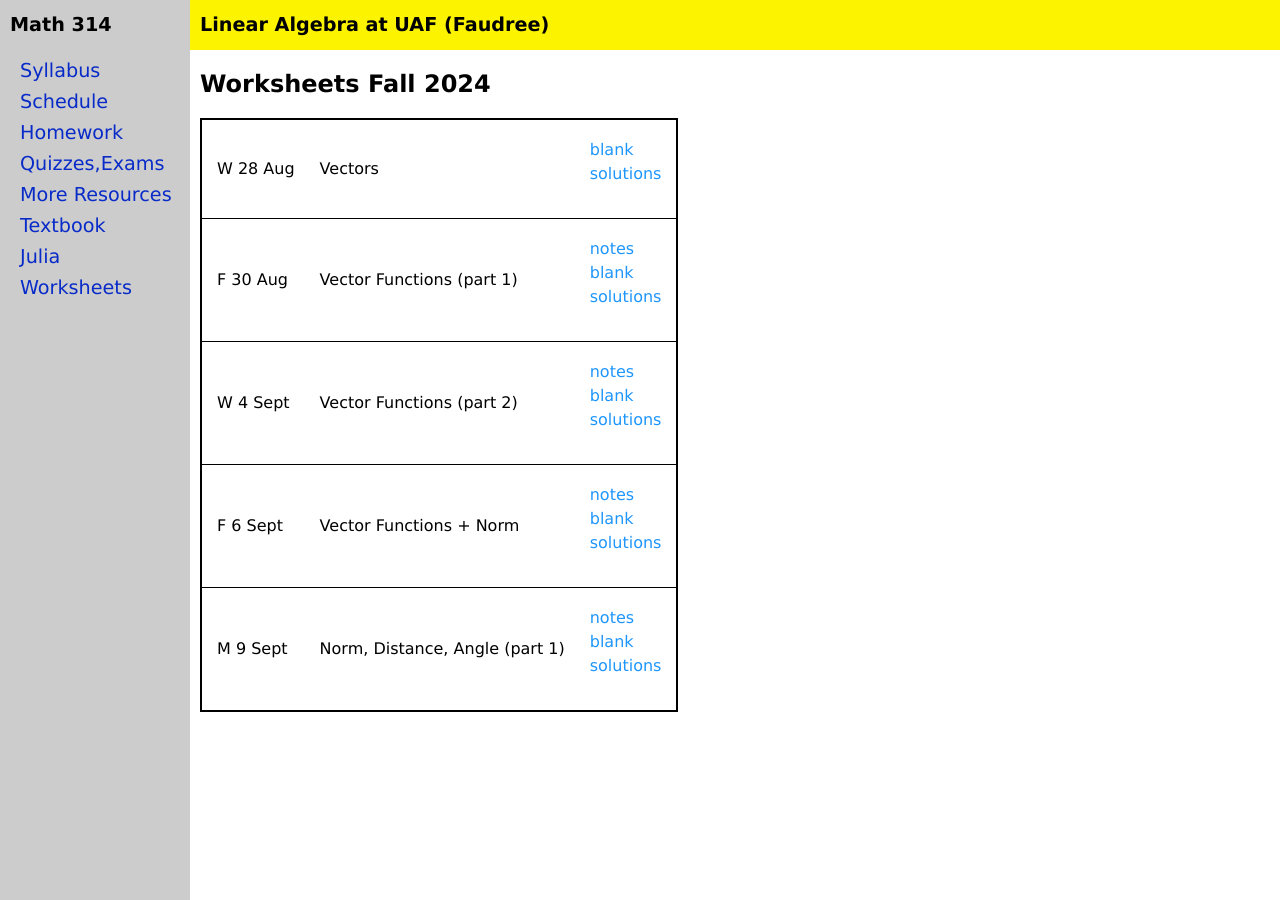
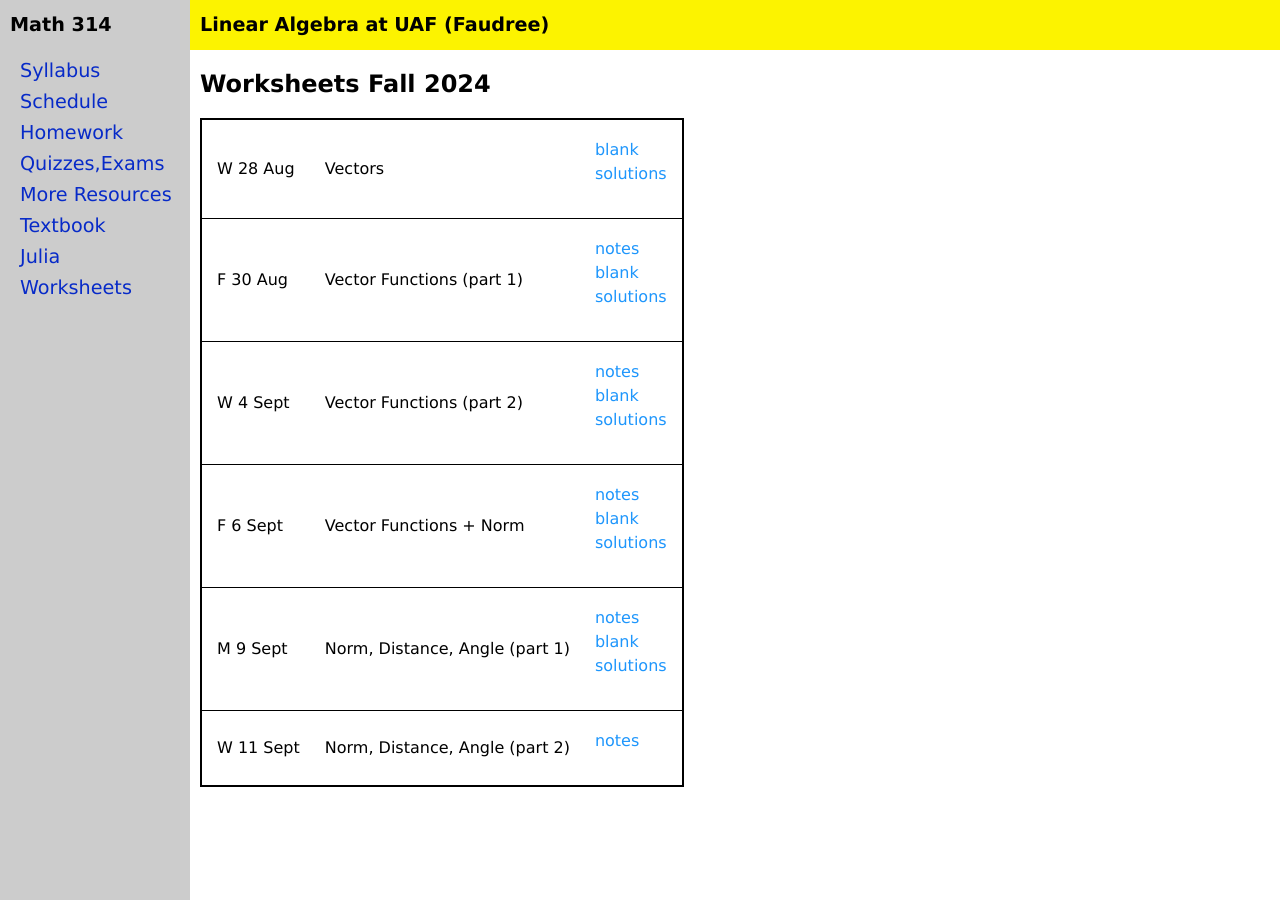
Before and after one commit to jrfaudree/LA, a Jekyll site: the page built from worksheets.md, in a window 1280 px wide. Built offline with Jekyll 4.4.1, drawn with Linux system fonts in a browser that asks for light colours.

Commit message:
Update worksheets.yml

```diff
--- a/_data/worksheets.yml
+++ b/_data/worksheets.yml
@@ -25,3 +25,6 @@ worksheets:
   notes: Mon-9-Sept.pdf
   blank: M314_ch3a.pdf
   solutions: M314_ch3a-s.pdf
+- date: W 11 Sept
+  name: Norm, Distance, Angle (part 2)
+  notes: Wed-11-Sept.pdf
```
